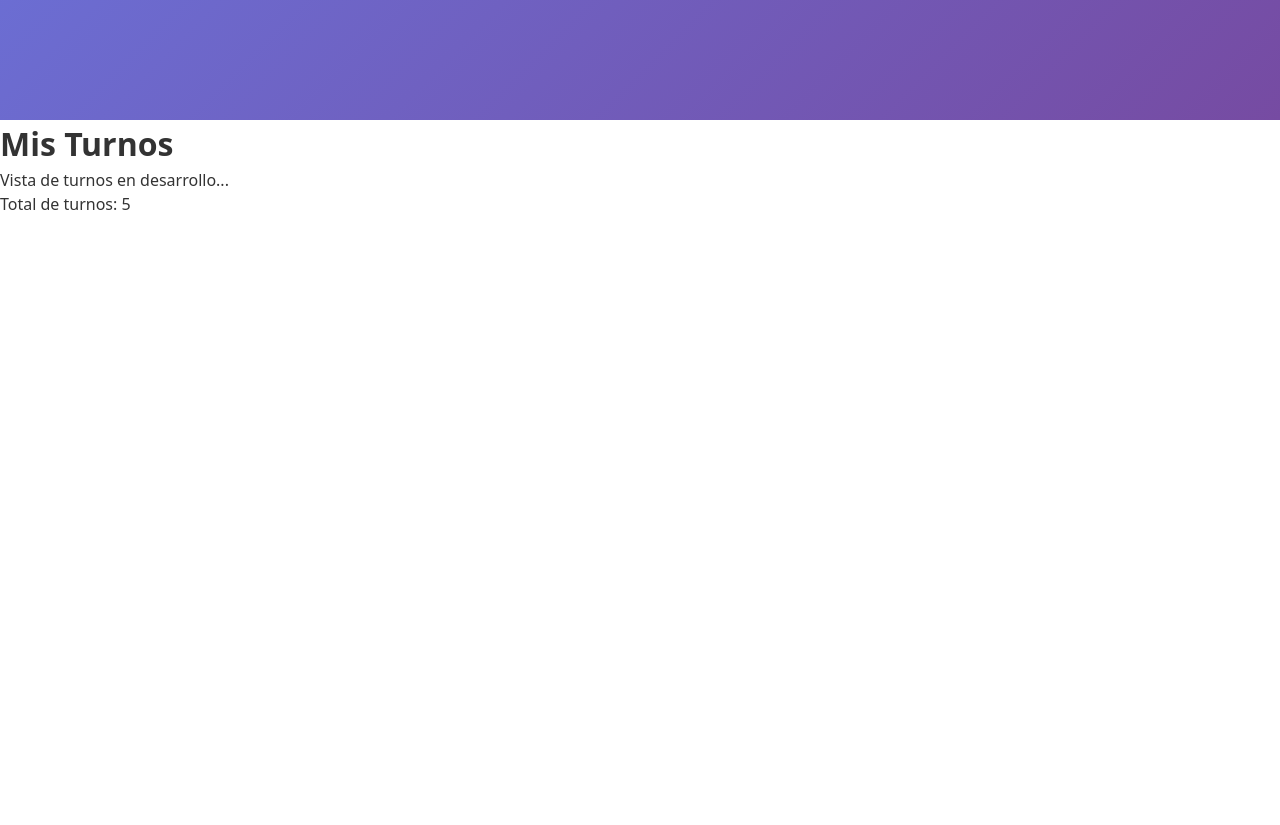
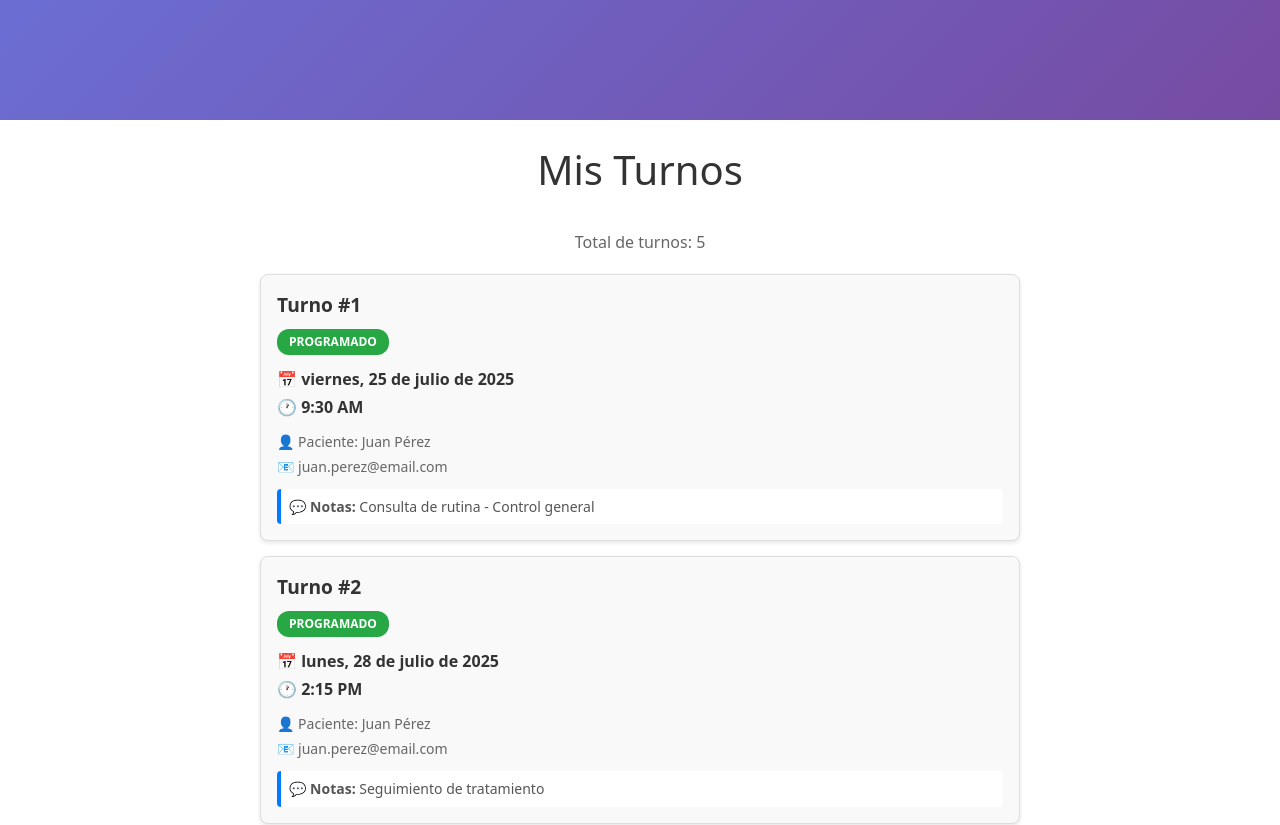
Before and after one commit to hectorlabra/proyecto_fullstack, a React (Vite) app in the folder front/: page / in a window 1280 px wide. Shown: the part 680-1505 px from the top of the page. Before the commit the page ends 896 px from the top, so only its background shows below. Built offline with nearby package versions, Linux system fonts and the light colour scheme.

Commit message:
refactor: migrar estilos inline a archivos CSS separados

```diff
--- a/front/src/components/AppointmentCard.jsx
+++ b/front/src/components/AppointmentCard.jsx
@@ -1,5 +1,6 @@
 import React from "react";
-import { getStatusLabel, getStatusColor } from "../helpers/myAppointments";
+import { getStatusLabel } from "../helpers/myAppointments";
+import "../styles/AppointmentCard.css";
 
 const AppointmentCard = ({ appointment }) => {
   const { id, date, time, status, notes, user } = appointment;
@@ -24,67 +25,32 @@ const AppointmentCard = ({ appointment }) => {
     return `${hour12}:${minutes} ${ampm}`;
   };
 
-  const statusColor = getStatusColor(status);
   const statusLabel = getStatusLabel(status);
 
   return (
-    <div
-      style={{
-        border: "1px solid #ddd",
-        borderRadius: "8px",
-        padding: "16px",
-        margin: "10px 0",
-        backgroundColor: "#f9f9f9",
-        boxShadow: "0 2px 4px rgba(0,0,0,0.1)",
-      }}
-    >
-      <div style={{ marginBottom: "12px" }}>
-        <h3 style={{ margin: "0 0 8px 0", color: "#333" }}>Turno #{id}</h3>
-        <div
-          style={{
-            display: "inline-block",
-            padding: "4px 12px",
-            borderRadius: "12px",
-            fontSize: "12px",
-            fontWeight: "bold",
-            color: "white",
-            backgroundColor: statusColor,
-          }}
-        >
-          {statusLabel}
-        </div>
+    <div className="appointment-card">
+      <div className="appointment-header">
+        <h3 className="appointment-id">Turno #{id}</h3>
+        <div className={`appointment-status ${status}`}>{statusLabel}</div>
       </div>
 
-      <div style={{ marginBottom: "12px" }}>
-        <p style={{ margin: "4px 0", fontSize: "16px", fontWeight: "600" }}>
-          📅 {formatDate(date)}
-        </p>
-        <p style={{ margin: "4px 0", fontSize: "16px", fontWeight: "600" }}>
-          🕐 {formatTime(time)}
-        </p>
+      <div className="appointment-datetime">
+        <p className="appointment-date">📅 {formatDate(date)}</p>
+        <p className="appointment-time">🕐 {formatTime(time)}</p>
       </div>
 
       {user && (
-        <div style={{ marginBottom: "12px" }}>
-          <p style={{ margin: "4px 0", fontSize: "14px", color: "#666" }}>
+        <div className="appointment-user-info">
+          <p className="appointment-patient">
             👤 Paciente: {user.firstName} {user.lastName}
           </p>
-          <p style={{ margin: "4px 0", fontSize: "14px", color: "#666" }}>
-            📧 {user.email}
-          </p>
+          <p className="appointment-email">📧 {user.email}</p>
         </div>
       )}
 
       {notes && (
-        <div
-          style={{
-            backgroundColor: "#fff",
-            padding: "8px",
-            borderRadius: "4px",
-            marginTop: "12px",
-          }}
-        >
-          <p style={{ margin: "0", fontSize: "14px", color: "#555" }}>
+        <div className="appointment-notes">
+          <p className="appointment-notes-text">
             💬 <strong>Notas:</strong> {notes}
           </p>
         </div>
--- a/front/src/helpers/myAppointments.js
+++ b/front/src/helpers/myAppointments.js
@@ -107,16 +107,3 @@ export const getStatusLabel = (status) => {
       return "Estado desconocido";
   }
 };
-
-export const getStatusColor = (status) => {
-  switch (status) {
-    case AppointmentStatus.SCHEDULED:
-      return "#28a745"; // Verde
-    case AppointmentStatus.CANCELED:
-      return "#dc3545"; // Rojo
-    case AppointmentStatus.COMPLETED:
-      return "#6c757d"; // Gris
-    default:
-      return "#000000"; // Negro
-  }
-};
--- /dev/null
+++ b/front/src/styles/AppointmentCard.css
@@ -0,0 +1,105 @@
+/* Estilos para el componente AppointmentCard */
+.appointment-card {
+  border: 1px solid #ddd;
+  border-radius: 8px;
+  padding: 16px;
+  background-color: #f9f9f9;
+  box-shadow: 0 2px 4px rgba(0, 0, 0, 0.1);
+  transition: box-shadow 0.2s ease;
+}
+
+.appointment-card:hover {
+  box-shadow: 0 4px 8px rgba(0, 0, 0, 0.15);
+}
+
+.appointment-header {
+  margin-bottom: 12px;
+}
+
+.appointment-id {
+  margin: 0 0 8px 0;
+  color: #333;
+  font-size: 1.2rem;
+  font-weight: 600;
+}
+
+.appointment-status {
+  display: inline-block;
+  padding: 4px 12px;
+  border-radius: 12px;
+  font-size: 12px;
+  font-weight: bold;
+  color: white;
+  text-transform: uppercase;
+}
+
+.appointment-status.scheduled {
+  background-color: #28a745;
+}
+
+.appointment-status.canceled {
+  background-color: #dc3545;
+}
+
+.appointment-status.completed {
+  background-color: #6c757d;
+}
+
+.appointment-datetime {
+  margin-bottom: 12px;
+}
+
+.appointment-date,
+.appointment-time {
+  margin: 4px 0;
+  font-size: 16px;
+  font-weight: 600;
+  color: #333;
+}
+
+.appointment-user-info {
+  margin-bottom: 12px;
+}
+
+.appointment-patient,
+.appointment-email {
+  margin: 4px 0;
+  font-size: 14px;
+  color: #666;
+}
+
+.appointment-notes {
+  background-color: #fff;
+  padding: 8px;
+  border-radius: 4px;
+  margin-top: 12px;
+  border-left: 4px solid #007bff;
+}
+
+.appointment-notes-text {
+  margin: 0;
+  font-size: 14px;
+  color: #555;
+  line-height: 1.4;
+}
+
+/* Responsive design */
+@media (max-width: 768px) {
+  .appointment-card {
+    padding: 12px;
+  }
+
+  .appointment-id {
+    font-size: 1.1rem;
+  }
+
+  .appointment-date,
+  .appointment-time {
+    font-size: 14px;
+  }
+
+  .appointment-patient,
+  .appointment-email {
+    font-size: 13px;
+  }
+}
--- /dev/null
+++ b/front/src/styles/MisTurnos.css
@@ -0,0 +1,57 @@
+/* Estilos para el componente MisTurnos */
+.mis-turnos-container {
+  padding: 20px;
+  max-width: 800px;
+  margin: 0 auto;
+}
+
+.mis-turnos-title {
+  text-align: center;
+  color: #333;
+  margin-bottom: 30px;
+  font-size: 2.5rem;
+  font-weight: 300;
+}
+
+.no-appointments {
+  text-align: center;
+  padding: 40px;
+  background-color: #f8f9fa;
+  border-radius: 8px;
+  border: 1px solid #dee2e6;
+}
+
+.no-appointments-text {
+  font-size: 18px;
+  color: #6c757d;
+  margin: 0;
+}
+
+.appointments-info {
+  text-align: center;
+  margin-bottom: 20px;
+  font-size: 16px;
+  color: #666;
+}
+
+.appointments-list {
+  display: flex;
+  flex-direction: column;
+  gap: 15px;
+}
+
+/* Responsive design */
+@media (max-width: 768px) {
+  .mis-turnos-container {
+    padding: 15px;
+  }
+
+  .mis-turnos-title {
+    font-size: 2rem;
+    margin-bottom: 20px;
+  }
+
+  .no-appointments {
+    padding: 30px 20px;
+  }
+}
--- a/front/src/views/MisTurnos.jsx
+++ b/front/src/views/MisTurnos.jsx
@@ -1,5 +1,7 @@
 import React, { useState } from "react";
 import { myAppointments } from "../helpers/myAppointments";
+import AppointmentCard from "../components/AppointmentCard";
+import "../styles/MisTurnos.css";
 
 const MisTurnos = () => {
   const [appointments, setAppointments] = useState(myAppointments);
@@ -8,10 +10,26 @@ const MisTurnos = () => {
   console.log("Turnos cargados:", appointments);
 
   return (
-    <div>
-      <h1>Mis Turnos</h1>
-      <p>Vista de turnos en desarrollo...</p>
-      <p>Total de turnos: {appointments.length}</p>
+    <div className="mis-turnos-container">
+      <h1 className="mis-turnos-title">Mis Turnos</h1>
+
+      {appointments.length === 0 ? (
+        <div className="no-appointments">
+          <p className="no-appointments-text">No tienes turnos programados</p>
+        </div>
+      ) : (
+        <div>
+          <p className="appointments-info">
+            Total de turnos: {appointments.length}
+          </p>
+
+          <div className="appointments-list">
+            {appointments.map((appointment) => (
+              <AppointmentCard key={appointment.id} appointment={appointment} />
+            ))}
+          </div>
+        </div>
+      )}
     </div>
   );
 };
```
